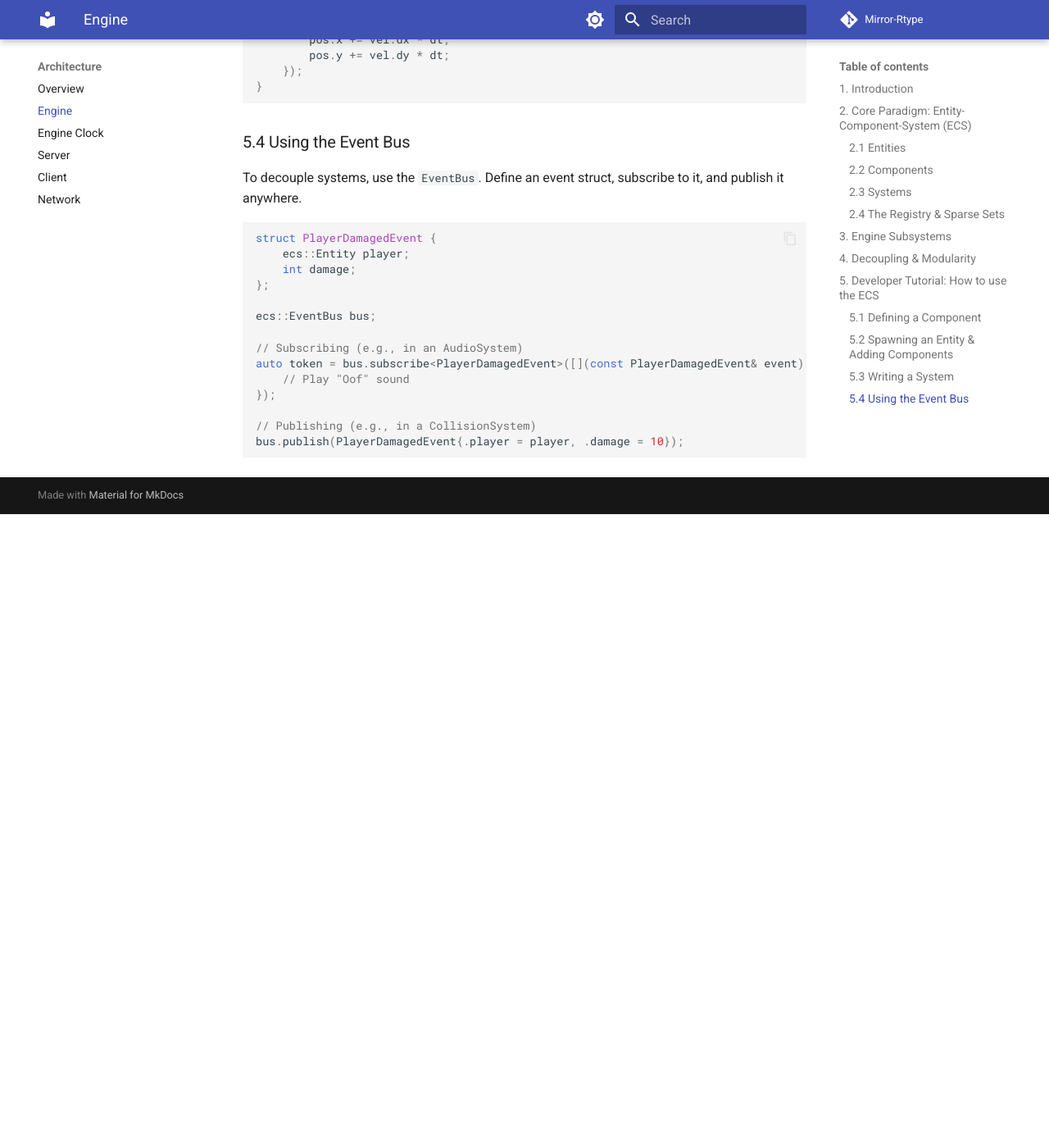
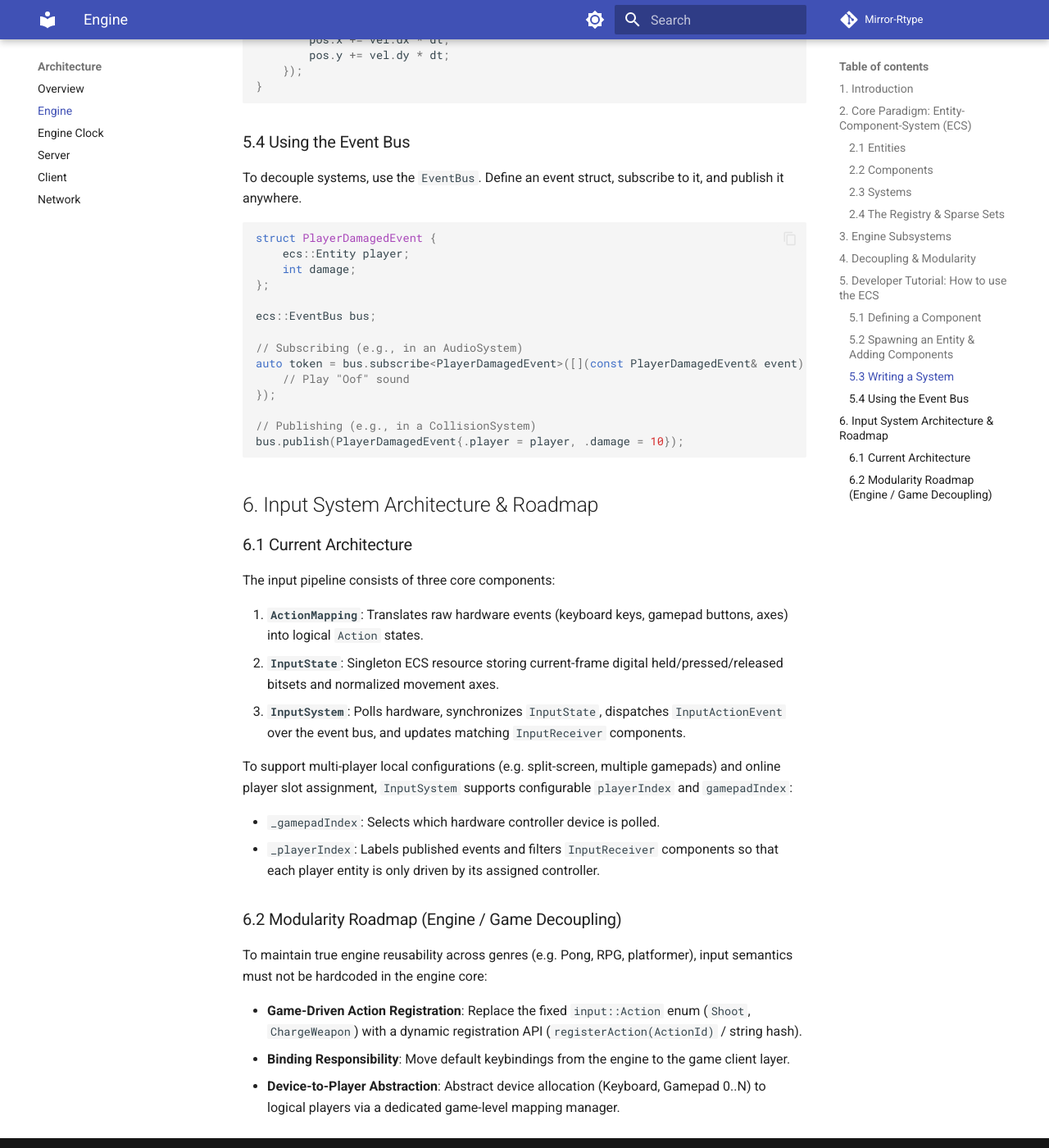
Before and after one commit to Matt4401/Mirror-Rtype, an MkDocs documentation site: the page built from docs/architecture/engine.md, in a window 1280 px wide and 1400 px high, scrolled down 3723 px. Shown: the whole window at 82% size. Built offline with MkDocs 1.6.1 and Material for MkDocs 9.7.7, drawn with Linux system fonts in a browser that asks for light colours; comment, search, counter and statistics services are not loaded; before the commit the page ends 4350 px from its top, so only the background shows below that.

Commit message:
feat(input): Enhance InputSystem to support player and gamepad indices

````diff
--- a/docs/architecture/engine.md
+++ b/docs/architecture/engine.md
@@ -145,3 +145,26 @@ auto token = bus.subscribe<PlayerDamagedEvent>([](const PlayerDamagedEvent& even
 // Publishing (e.g., in a CollisionSystem)
 bus.publish(PlayerDamagedEvent{.player = player, .damage = 10});
 ```
+
+## 6. Input System Architecture & Roadmap
+
+### 6.1 Current Architecture
+
+The input pipeline consists of three core components:
+
+1. **`ActionMapping`**: Translates raw hardware events (keyboard keys, gamepad buttons, axes) into logical `Action` states.
+2. **`InputState`**: Singleton ECS resource storing current-frame digital held/pressed/released bitsets and normalized movement axes.
+3. **`InputSystem`**: Polls hardware, synchronizes `InputState`, dispatches `InputActionEvent` over the event bus, and updates matching `InputReceiver` components.
+
+To support multi-player local configurations (e.g. split-screen, multiple gamepads) and online player slot assignment, `InputSystem` supports configurable `playerIndex` and `gamepadIndex`:
+
+- `_gamepadIndex`: Selects which hardware controller device is polled.
+- `_playerIndex`: Labels published events and filters `InputReceiver` components so that each player entity is only driven by its assigned controller.
+
+### 6.2 Modularity Roadmap (Engine / Game Decoupling)
+
+To maintain true engine reusability across genres (e.g. Pong, RPG, platformer), input semantics must not be hardcoded in the engine core:
+
+- **Game-Driven Action Registration**: Replace the fixed `input::Action` enum (`Shoot`, `ChargeWeapon`) with a dynamic registration API (`registerAction(ActionId)` / string hash).
+- **Binding Responsibility**: Move default keybindings from the engine to the game client layer.
+- **Device-to-Player Abstraction**: Abstract device allocation (Keyboard, Gamepad 0..N) to logical players via a dedicated game-level mapping manager.
````
Also changed, not shown: 4 other files.
